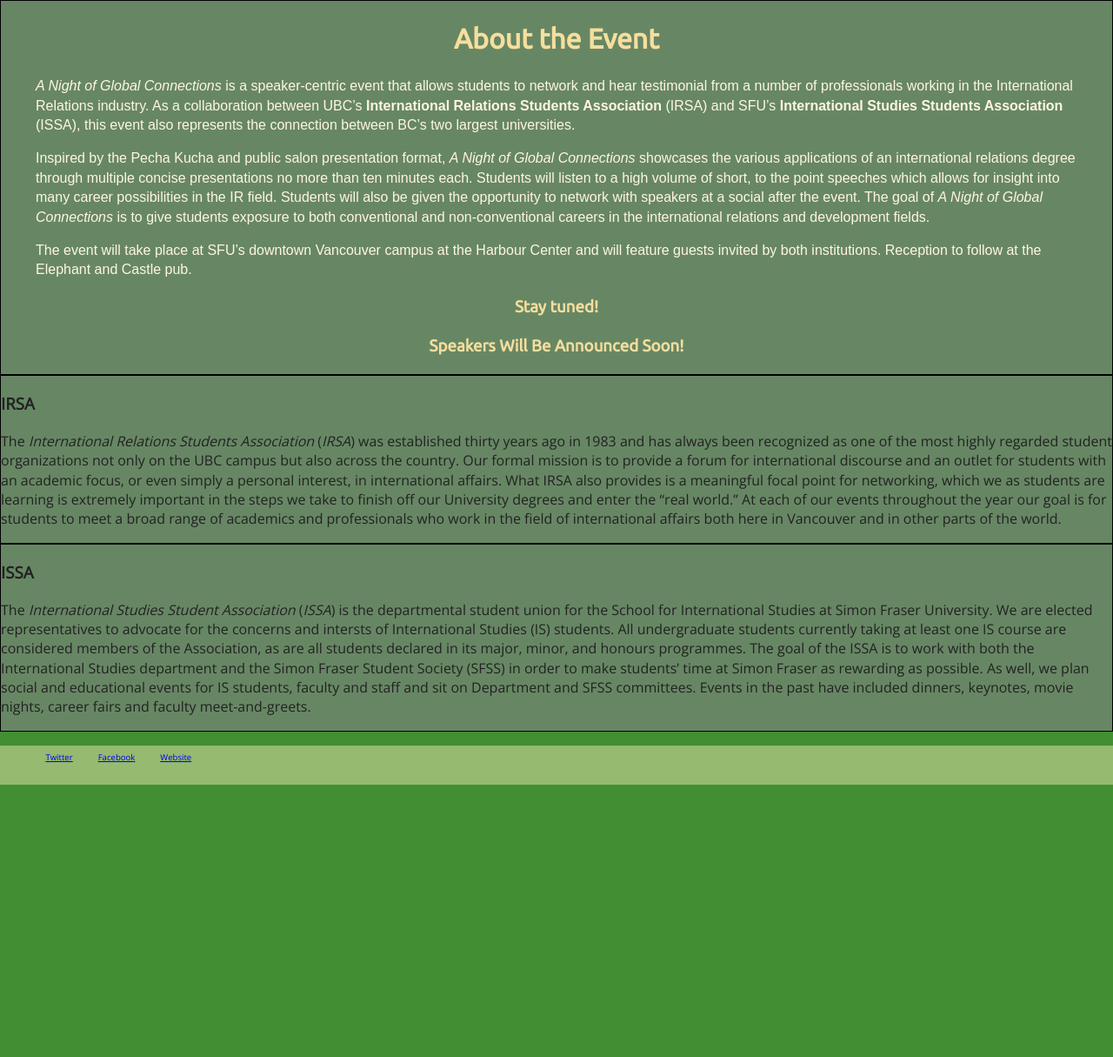
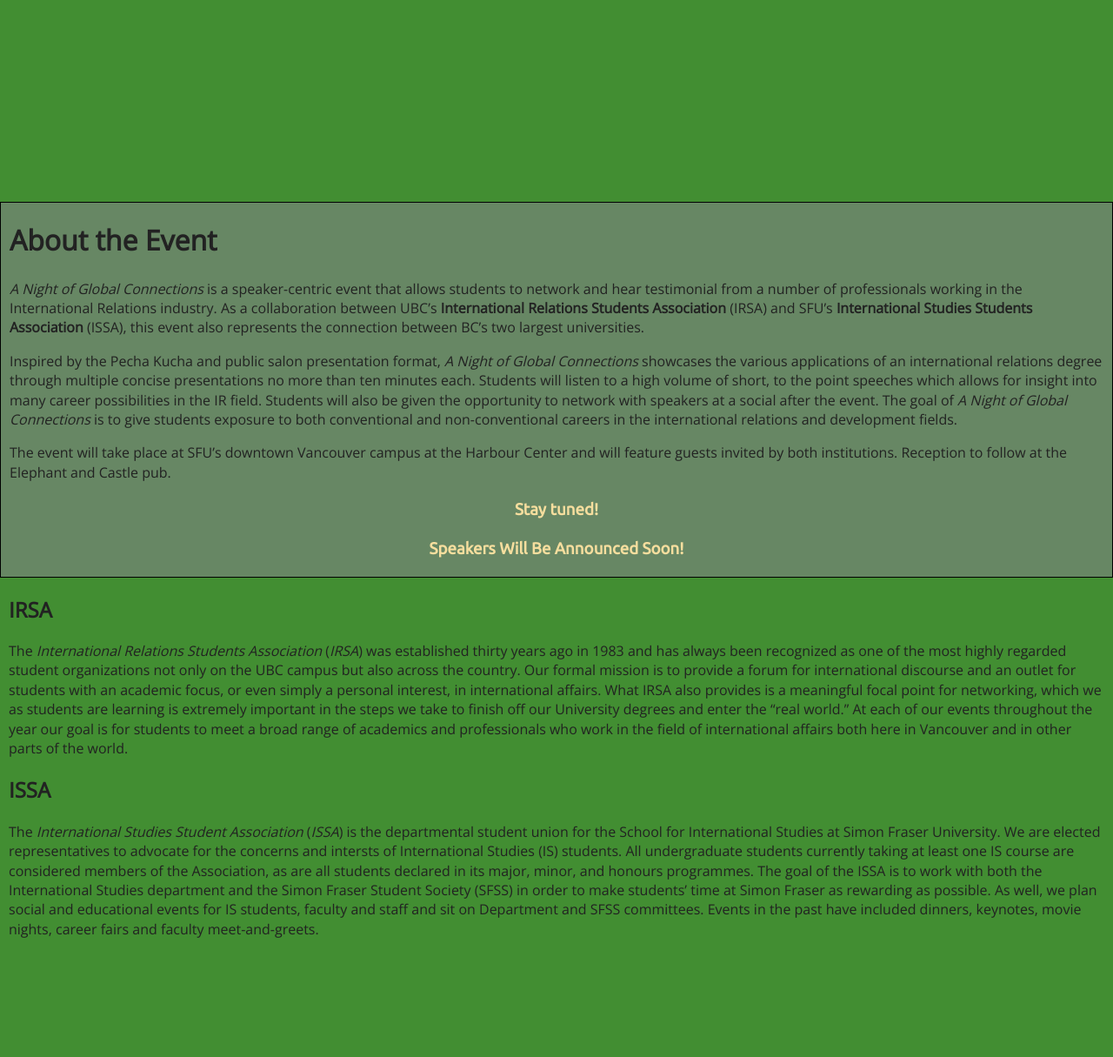
Before and after one commit to durfee/NGC-website-files, a plain HTML site: page index.html in a window 1280 px wide. Shown: the part 476-1691 px from the top of the page at 87% size. Before the commit the page ends 1378 px from the top, so only its background shows below. Drawn offline with nearby package versions, Linux system fonts and the light colour scheme.

Commit message:
Containers
I figured out how containers work

```diff
--- a/css/stylesheet.css
+++ b/css/stylesheet.css
@@ -120,8 +120,8 @@ body{
 }
 
 .container {
-  /* I see this everywhere, but I don't really know what
-  I should do with it... */
+  padding-left: 10px;
+  padding-right: 10px;
 }
 
 #footer {
@@ -176,6 +176,11 @@ nav a {
     font-size: 1.5em;
 }
 
+#club-container {
+    height: 1500px;
+
+}
+
 .title {
     font-family: 'Ubuntu', Arial, sans-serif;
     font-weight: 700;
@@ -195,8 +200,12 @@ nav a {
     font-family: 'Open-Sans', Arial, sans-serif;
     font-size: 1em;
 }
+#title-container {
+    height: 600px;
 
-#about {
+}
+
+#about-container {
     background-color: rgba(128,130,133,.6); /* place holder color */
     border: 1px solid black;
 
--- a/index.html
+++ b/index.html
@@ -46,10 +46,10 @@
 	<!-- Clock -->
 		<div id="clock"></div>
 	<!-- Speakers / about the event-->
-		<div id="about" class="container">
+		<div id="about-container" class="container">
 			<!-- About the event -->
 			<div>
-				<h1 class="title">About the Event</h1>
+				<h1 class="about-heading">About the Event</h1>
 				<p><em>A Night of Global Connections</em> is a speaker-centric event that allows students to network and hear testimonial from a number of professionals working in the International Relations industry. As a collaboration between UBC’s <strong>International Relations Students Association</strong> (IRSA) and SFU’s <strong>International Studies Students Association</strong> (ISSA), this event also represents the connection between BC’s two largest universities.</p>
 				<p> Inspired by the Pecha Kucha and public salon presentation format, <em>A Night of Global Connections</em> showcases the various applications of an international relations degree through multiple concise presentations no more than ten minutes each. Students will listen to a high volume of short, to the point speeches which allows for insight into many career possibilities in the IR field.  Students will also be given the opportunity to network with speakers at a social after the event. The goal of <em>A Night of Global Connections</em> is to give students exposure to both conventional and non-conventional careers in the international relations and development fields.</p>
 				<p>The event will take place at SFU’s downtown Vancouver campus at the Harbour Center and will feature guests invited by both institutions. Reception to follow at the Elephant and Castle pub. </p>
@@ -117,14 +117,16 @@
 			</div>
 		</div>
 	<!-- About us -->
-		<div id="about" class="container">
-			<h3>IRSA</h3>
-			<p>The <em>International Relations Students Association</em> (<em>IRSA</em>) was established thirty years ago in 1983 and has always been recognized as one of the most highly regarded student organizations not only on the UBC campus but also across the country. Our formal mission is to provide a forum for international discourse and an outlet for students with an academic focus, or even simply a personal interest, in international affairs. What IRSA also provides is a meaningful focal point for networking, which we as students are learning is extremely important in the steps we take to finish off our University degrees and enter the “real world.” At each of our events throughout the year our goal is for students to meet a broad range of academics and professionals who work in the field of international affairs both here in Vancouver and in other parts of the world. </p>
 		</div>
-		<div id="about" class="container">
-			<h3>ISSA</h3>
-			<p>The <em>International Studies Student Association</em> (<em>ISSA</em>) is the departmental student union for the School for International Studies at Simon Fraser University. We are elected representatives to advocate for the concerns and intersts of International Studies (IS) students. All undergraduate students currently taking at least one IS course are considered members of the Association, as are all students declared in its major, minor, and honours programmes. The goal of the ISSA is to work with both the International Studies department and the Simon Fraser Student Society (SFSS) in order to make students’ time at Simon Fraser as rewarding as possible. As well, we plan social and educational events for IS students, faculty and staff and sit on Department and SFSS committees. Events in the past have included dinners, keynotes, movie nights, career fairs and faculty meet-and-greets.</p>
-		</div>
+		<div id="club-container" class="container">
+			<div>
+				<h2 class="club-heading">IRSA</h2>
+				<p>The <em>International Relations Students Association</em> (<em>IRSA</em>) was established thirty years ago in 1983 and has always been recognized as one of the most highly regarded student organizations not only on the UBC campus but also across the country. Our formal mission is to provide a forum for international discourse and an outlet for students with an academic focus, or even simply a personal interest, in international affairs. What IRSA also provides is a meaningful focal point for networking, which we as students are learning is extremely important in the steps we take to finish off our University degrees and enter the “real world.” At each of our events throughout the year our goal is for students to meet a broad range of academics and professionals who work in the field of international affairs both here in Vancouver and in other parts of the world. </p>
+			</div>
+			<div>
+				<h2 class="club-heading">ISSA</h2>
+				<p>The <em>International Studies Student Association</em> (<em>ISSA</em>) is the departmental student union for the School for International Studies at Simon Fraser University. We are elected representatives to advocate for the concerns and intersts of International Studies (IS) students. All undergraduate students currently taking at least one IS course are considered members of the Association, as are all students declared in its major, minor, and honours programmes. The goal of the ISSA is to work with both the International Studies department and the Simon Fraser Student Society (SFSS) in order to make students’ time at Simon Fraser as rewarding as possible. As well, we plan social and educational events for IS students, faculty and staff and sit on Department and SFSS committees. Events in the past have included dinners, keynotes, movie nights, career fairs and faculty meet-and-greets.</p>
+			</div>
 		</div>
 	<!-- Footer -->
 		<div id="footer" class="container">
```
